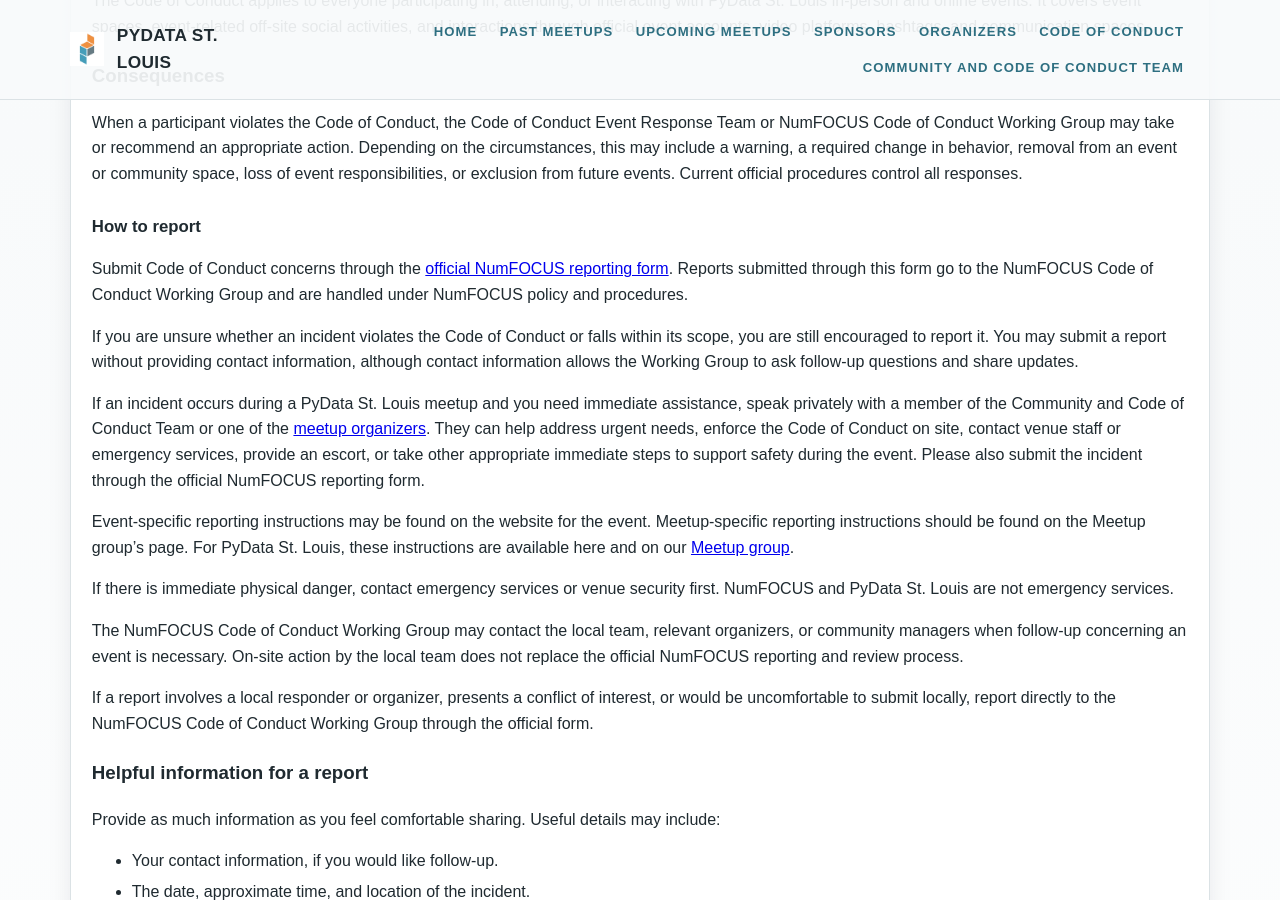
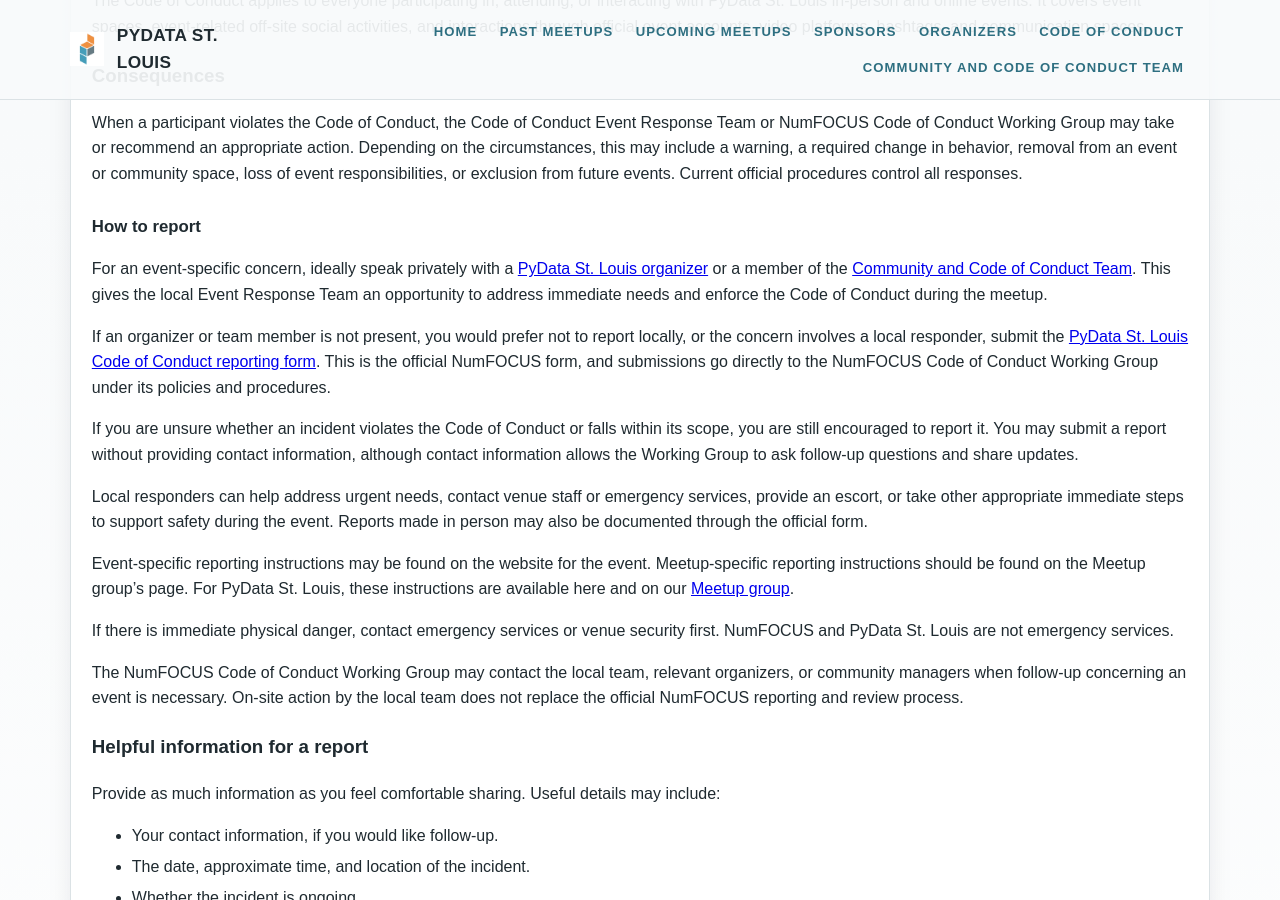
Before and after one commit to pydatastl/pydatastl.github.io, a Jekyll site: the page built from code-of-conduct.md, in a window 1280 px wide and 900 px high, scrolled down 1871 px. Built offline with Jekyll 4.4.1, drawn with Linux system fonts in a browser that asks for light colours.

Commit message:
Bug Fixes

```diff
--- a/code-of-conduct.md
+++ b/code-of-conduct.md
@@ -73,19 +73,19 @@
 
 ## How to report
 
-Submit Code of Conduct concerns through the [official NumFOCUS reporting form](https://forms.monday.com/forms/f130e8cddb99568fa86cf077b8912a60?r=use1). Reports submitted through this form go to the NumFOCUS Code of Conduct Working Group and are handled under NumFOCUS policy and procedures.
+For an event-specific concern, ideally speak privately with a [PyData St. Louis organizer]({{ '/organizers/' | relative_url }}) or a member of the [Community and Code of Conduct Team]({{ '/community-team/' | relative_url }}). This gives the local Event Response Team an opportunity to address immediate needs and enforce the Code of Conduct during the meetup.
+
+If an organizer or team member is not present, you would prefer not to report locally, or the concern involves a local responder, submit the [PyData St. Louis Code of Conduct reporting form](https://forms.monday.com/forms/f130e8cddb99568fa86cf077b8912a60?r=use1). This is the official NumFOCUS form, and submissions go directly to the NumFOCUS Code of Conduct Working Group under its policies and procedures.
 
 If you are unsure whether an incident violates the Code of Conduct or falls within its scope, you are still encouraged to report it. You may submit a report without providing contact information, although contact information allows the Working Group to ask follow-up questions and share updates.
 
-If an incident occurs during a PyData St. Louis meetup and you need immediate assistance, speak privately with a member of the Community and Code of Conduct Team or one of the [meetup organizers]({{ '/organizers/' | relative_url }}). They can help address urgent needs, enforce the Code of Conduct on site, contact venue staff or emergency services, provide an escort, or take other appropriate immediate steps to support safety during the event. Please also submit the incident through the official NumFOCUS reporting form.
+Local responders can help address urgent needs, contact venue staff or emergency services, provide an escort, or take other appropriate immediate steps to support safety during the event. Reports made in person may also be documented through the official form.
 
 Event-specific reporting instructions may be found on the website for the event. Meetup-specific reporting instructions should be found on the Meetup group's page. For PyData St. Louis, these instructions are available here and on our [Meetup group](https://www.meetup.com/pydata-st-louis/).
 
 If there is immediate physical danger, contact emergency services or venue security first. NumFOCUS and PyData St. Louis are not emergency services.
 
 The NumFOCUS Code of Conduct Working Group may contact the local team, relevant organizers, or community managers when follow-up concerning an event is necessary. On-site action by the local team does not replace the official NumFOCUS reporting and review process.
-
-If a report involves a local responder or organizer, presents a conflict of interest, or would be uncomfortable to submit locally, report directly to the NumFOCUS Code of Conduct Working Group through the official form.
 
 ### Helpful information for a report
 
```
Also changed, not shown: community-team.md (+2 -2 lines).
